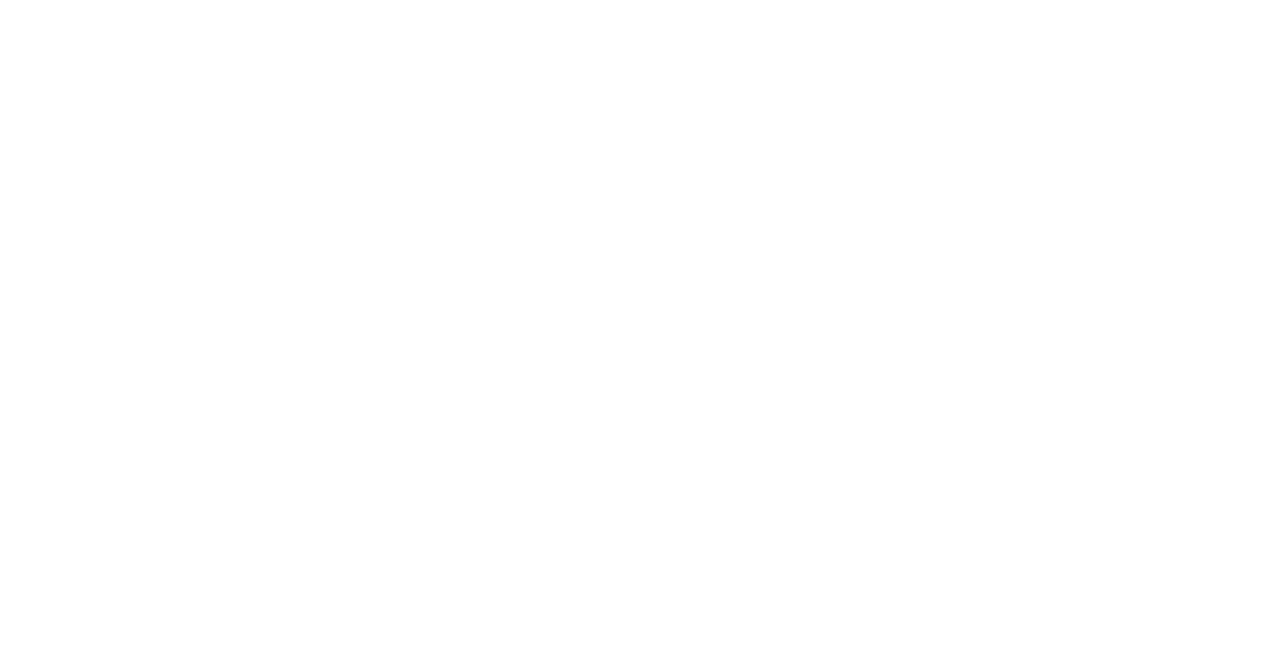
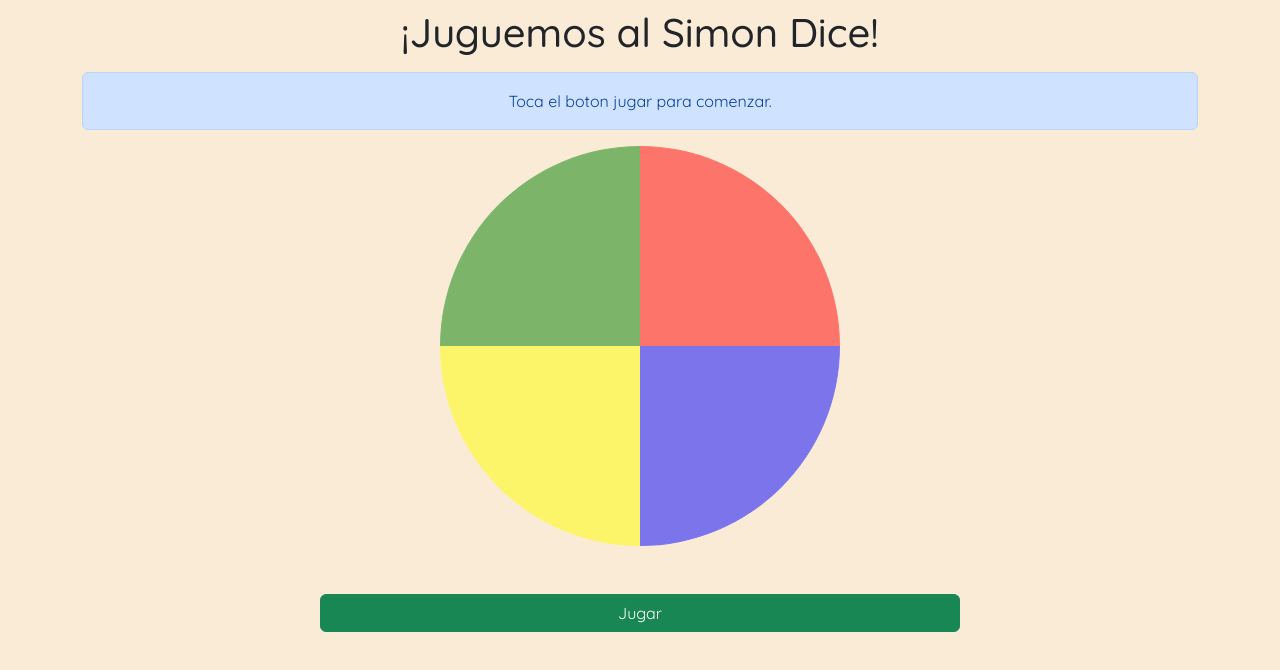
Before and after one commit to f-bay/simon-dice, a website: page index.html in a window 1280 px wide. Drawn offline with nearby package versions, Linux system fonts and the light colour scheme.

Commit message:
Crea contenido html y css
Se creó el contenido html y css del simon dice

```diff
--- a/index.html
+++ b/index.html
@@ -1,14 +1,49 @@
 <!DOCTYPE html>
 <html>
-<head>
-  <meta charset='utf-8'>
-  <meta http-equiv='X-UA-Compatible' content='IE=edge'>
-  <title>Simon dice</title>
-  <meta name='viewport' content='width=device-width, initial-scale=1'>
-  <link rel='stylesheet' type='text/css' media='screen' href='main.css'>
-</head>
-<body>
+    <head>
+        <meta charset="utf-8" />
+        <meta http-equiv="X-UA-Compatible" content="IE=edge" />
+        <title>Simon dice</title>
+        <meta name="viewport" content="width=device-width, initial-scale=1" />
+        <link
+            rel="stylesheet"
+            href="node_modules/bootstrap/dist/css/bootstrap.min.css"
+        />
+        <link rel="stylesheet" type="text/css" media="screen" href="main.css" />
+    </head>
+    <body>
+        <div class="container">
+            <p id="titulo" class="h1 text-center p-2">
+                ¡Juguemos al Simon Dice!
+            </p>
+            <div
+                id="mensaje"
+                class="alert alert-primary text-center"
+                role="alert"
+            >
+                Toca el boton jugar para comenzar.
+            </div>
+        </div>
 
-  <script src='main.js'></script>
-</body>
+        <div class="container text-center" id="ruleta">
+            <div class="row align-items-center h-50">
+                <button class="col" id="boton-verde"></button>
+                <button class="col" id="boton-rojo"></button>
+            </div>
+            <div class="row align-items-center h-50">
+              <button class="col" id="boton-amarillo"></button>
+              <button class="col" id="boton-azul"></button>
+            </div>
+          </div>
+
+          <div class="container text-center p-3">
+            <div id="contador" class="oculto">Ronda #: <em id="numero-ronda"></em></div>
+          </div>
+
+          <div class="d-grid col-6 mx-auto m-3">
+            <button class="btn btn-success" type="button">Jugar</button>
+          </div>
+
+        <script src="main.js"></script>
+    </body>
 </html>
--- a/main.css
+++ b/main.css
@@ -0,0 +1,70 @@
+@import url('https://fonts.googleapis.com/css2?family=Quicksand:wght@400;500&display=swap');
+
+* {
+    font-family: 'Quicksand', sans-serif;
+}
+
+body {
+    background-color: antiquewhite;
+}
+
+#ruleta {
+    height: 50vh;
+    width: 50vh;
+}
+
+#boton-verde {
+    background-color: green;
+    border-top-left-radius: 100%;
+    height: 100%;
+    width: 100%;
+    opacity: 0.5;
+    border: 1px solid green;
+}
+
+#boton-verde:hover {
+    box-shadow: rgb(38, 57, 77) 0px 20px 30px -10px;
+}
+
+#boton-rojo {
+    background-color: red;
+    border-top-right-radius: 100%;
+    height: 100%;
+    width: 100%;
+    opacity: 0.5;
+    border: 1px solid red;
+}
+
+#boton-rojo:hover {
+    box-shadow: rgb(38, 57, 77) 0px 20px 30px -10px;
+}
+
+#boton-amarillo {
+    background-color: yellow;
+    border-bottom-left-radius: 100%;
+    height: 100%;
+    width: 100%;
+    opacity: 0.5;
+    border: 1px solid yellow;
+}
+
+#boton-amarillo:hover {
+    box-shadow: rgb(38, 57, 77) 0px 20px 30px -10px;
+}
+
+#boton-azul {
+    background-color: blue;
+    border-bottom-right-radius: 100%;
+    height: 100%;
+    width: 100%;
+    opacity: 0.5;
+    border: 1px solid blue;
+}
+
+#boton-azul:hover {
+    box-shadow: rgb(38, 57, 77) 0px 20px 30px -10px;
+}
+
+.oculto {
+    display: none;
+}
```
